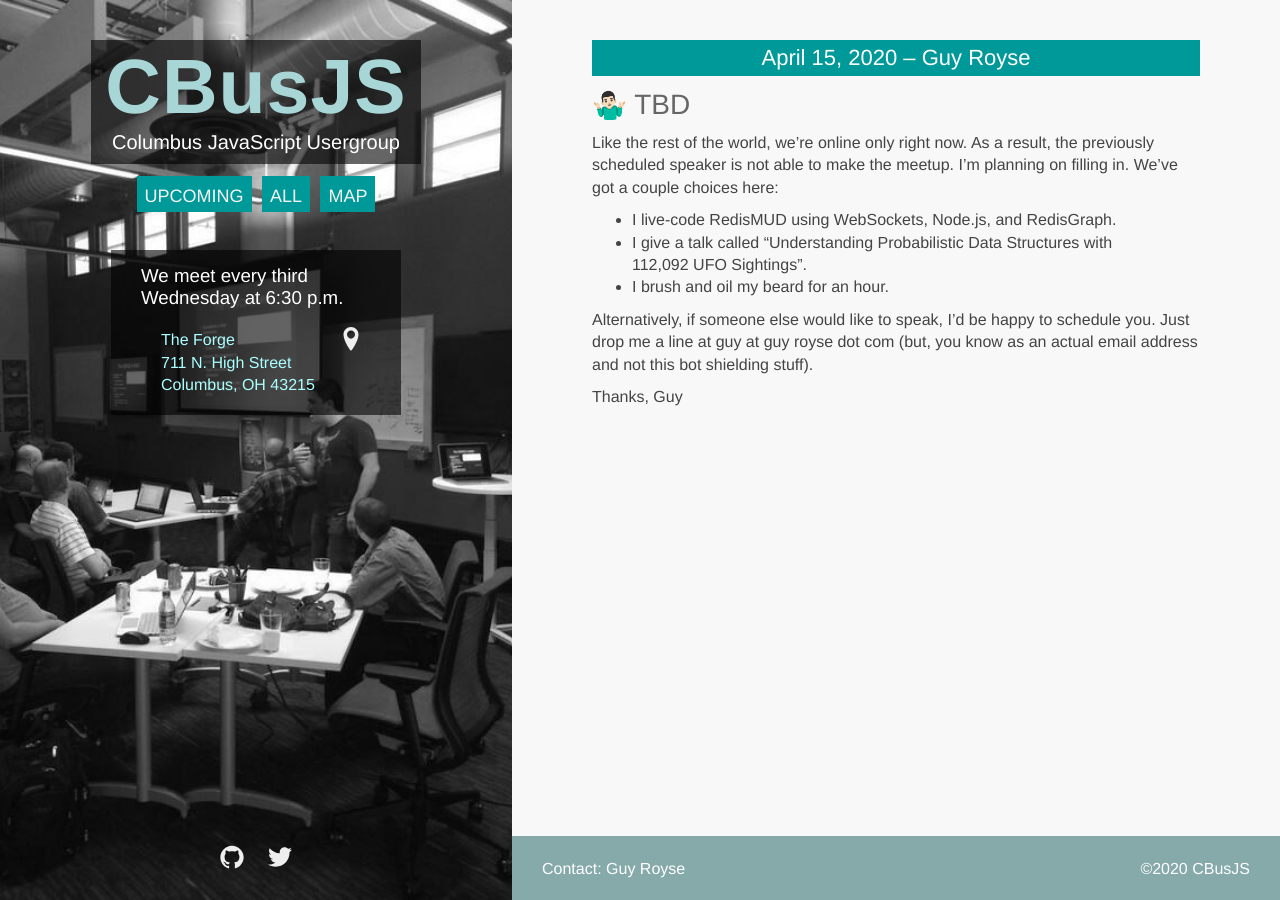
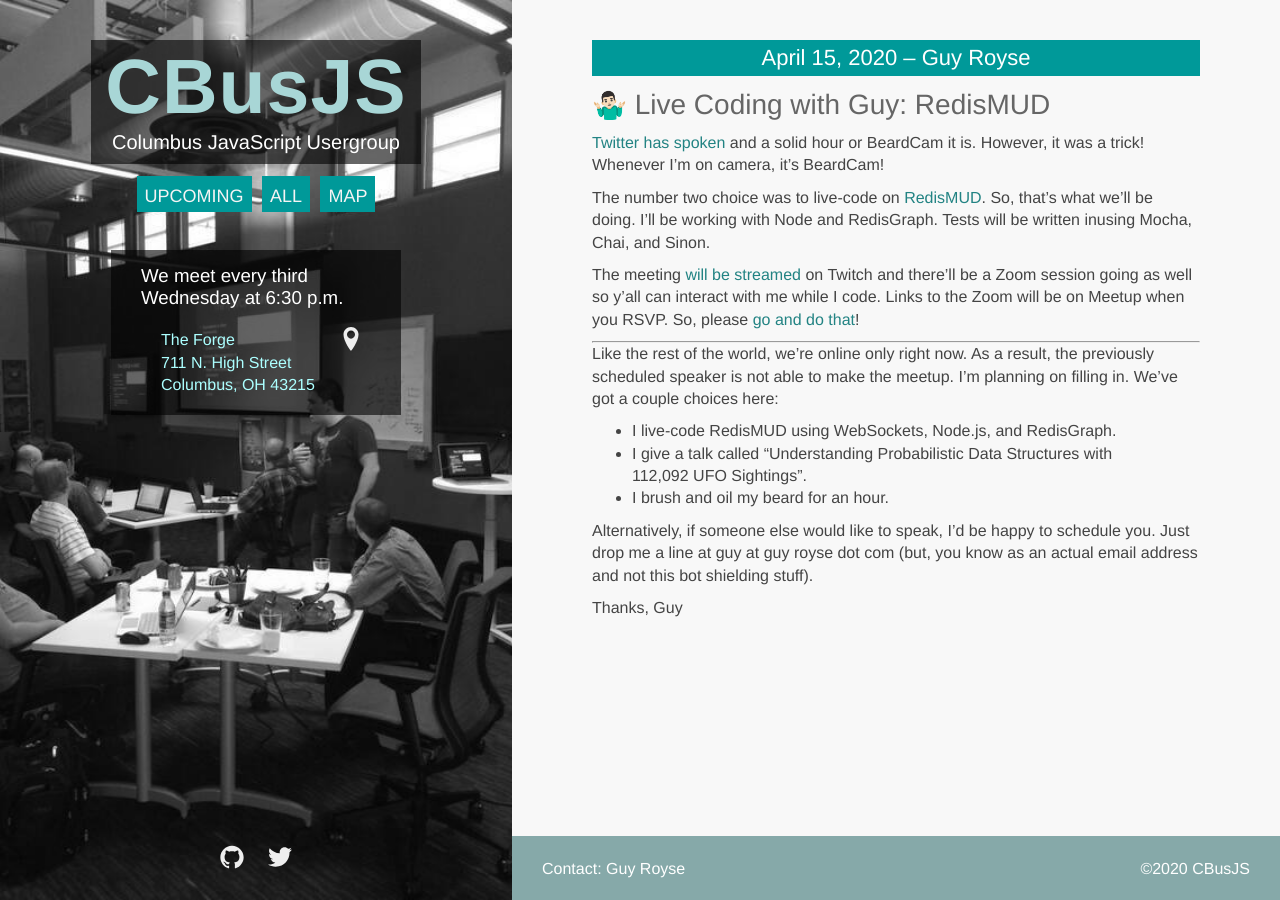
Before and after one commit to columbusjs/columbusjs.github.io, a Jekyll site: the page built from _posts/2020-04-15-tbd.markdown, in a window 1280 px wide. Built offline with Jekyll 4.4.1, drawn with Linux system fonts in a browser that asks for light colours.

Commit message:
updated talk details with vote results

```diff
--- a/_posts/2020-04-15-tbd.markdown
+++ b/_posts/2020-04-15-tbd.markdown
@@ -1,8 +1,16 @@
 ---
 date: 2020-04-15 19:00:00
 layout: post
-title: "🤷🏻‍♂️ TBD"
+title: "🤷🏻‍♂️ Live Coding with Guy: RedisMUD"
 speaker: "Guy Royse"
+---
+
+[Twitter has spoken](https://twitter.com/guyroyse/status/1244700396448296961) and a solid hour or BeardCam it is. However, it was a trick! Whenever I'm on camera, it's BeardCam!
+
+The number two choice was to live-code on [RedisMUD](https://github.com/guyroyse/redis-mud). So, that's what we'll be doing. I'll be working with Node and RedisGraph. Tests will be written inusing Mocha, Chai, and Sinon.
+
+The meeting [will be streamed](https://www.twitch.tv/ColumbusJS) on Twitch and there'll be a Zoom session going as well so y'all can interact with me while I code. Links to the Zoom will be on Meetup when you RSVP. So, please [go and do that](https://www.meetup.com/techlifecolumbus/events/hlrxxqybcgbtb/)!
+
 ---
 
 Like the rest of the world, we're online only right now. As a result, the previously scheduled speaker is not able to make the meetup. I'm planning on filling in. We've got a couple choices here:
```
